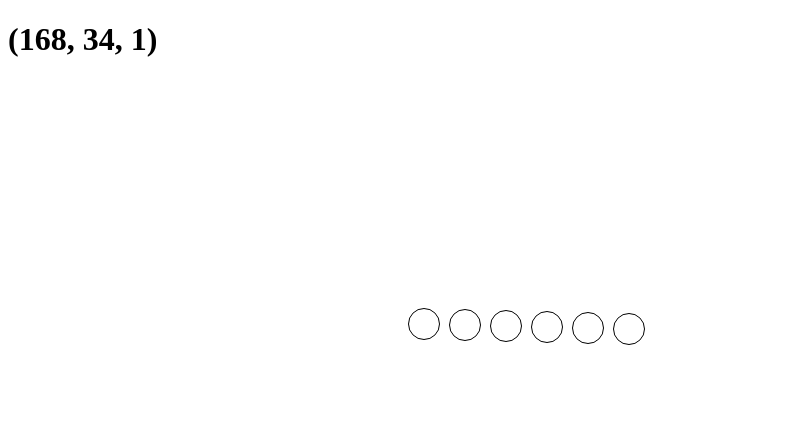
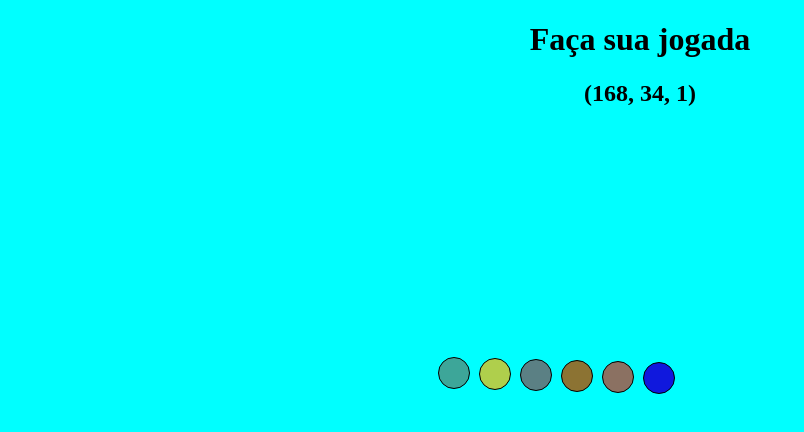
Before and after one commit to reinaldoper/color-guess, a website: page index.html in a window 1280 px wide. Shown: the whole page, without its empty margins (0-804 px from the left). Drawn offline with Linux system fonts and the light colour scheme.

Commit message:
requisito 4

```diff
--- a/index.html
+++ b/index.html
@@ -9,7 +9,8 @@
     </head>
     <body>
         <header>
-            <h1 id="rgb-color">(168, 34, 1)</h1>
+            <h1>Faça sua jogada</h1>
+            <h2 id="rgb-color">(168, 34, 1)</h2>
         </header>
         <section>
             <div class="ball" id="circulo1">
--- a/script.js
+++ b/script.js
@@ -0,0 +1,28 @@
+
+function randomColor() {
+    const hex = (Math.random()*0xFFFFFF<<0).toString(16);
+    return `#${hex}`;
+  }
+    let x = randomColor()
+    let circulo1 = document.querySelector("#circulo1");
+    circulo1.style.backgroundColor = x;
+
+    let y = randomColor()
+    let circulo2 = document.querySelector("#circulo2");
+    circulo2.style.backgroundColor = y;
+
+    let z = randomColor()
+    let circulo3 = document.querySelector("#circulo3");
+    circulo3.style.backgroundColor = z;
+
+    let b = randomColor()
+    let circulo4 = document.querySelector("#circulo4");
+    circulo4.style.backgroundColor = b;
+
+    let a = randomColor()
+    let circulo5 = document.querySelector("#circulo5");
+    circulo5.style.backgroundColor = a;
+
+    let c = randomColor()
+    let circulo6 = document.querySelector("#circulo6");
+    circulo6.style.backgroundColor = c;
--- a/style.css
+++ b/style.css
@@ -1,12 +1,18 @@
 section{
     display: inline;
 
+}
+h1{
+    text-align: center;
+}
+#rgb-color{
+    text-align: center;
 }
 #circulo1{
     margin-top: 250px;
     width: 30px;
     height: 30px;
-    margin-left: 400px;
+    margin-left: 430px;
     border-radius: 100%;
     border: 1px solid black;
 }
@@ -45,3 +51,6 @@ section{
     border-radius: 100%;
     border: 1px solid black;
 }
+body{
+    background-color: aqua;
+}
```
